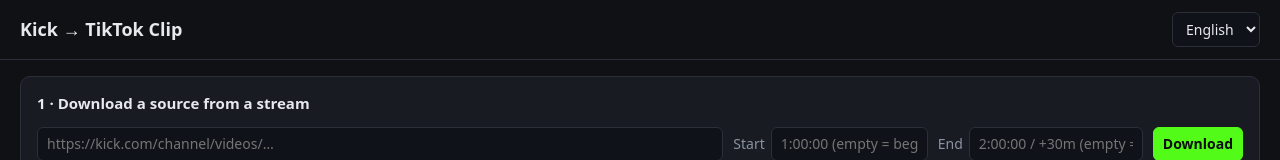
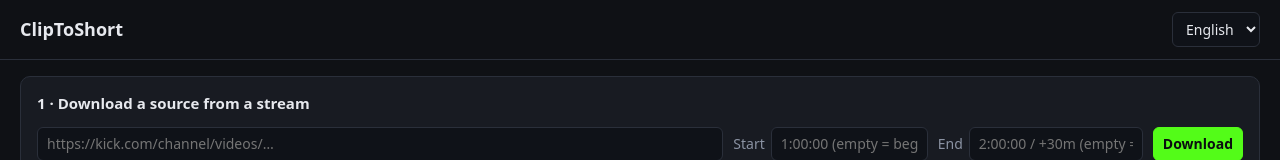
Before and after one commit to mustafa-cetin/ClipToShort, a plain HTML site: page static/index.html in a window 1280 px wide. Shown: the top 160 px of the page. Drawn offline with Linux system fonts and the light colour scheme; no server answers.

Commit message:
chore: rename project to ClipToShort
The GitHub repository was renamed from tiktok-video-maker to
ClipToShort. Update the README title, clone URL and folder name, the
license holder line, the whisper setup script's User-Agent, and the UI
title (page <title>, header and app.title in both languages).

```diff
--- a/static/i18n.js
+++ b/static/i18n.js
@@ -4,7 +4,7 @@
 // data-i18n-placeholder; app.js calls T(key, params). Server messages follow the X-Lang header.
 const I18N = {
   en: {
-    "app.title": "Kick → TikTok Clip",
+    "app.title": "ClipToShort",
     "ui.langTitle": "Interface language",
     // 1 · download
     "s1.title": "1 · Download a source from a stream",
@@ -159,7 +159,7 @@ const I18N = {
     "server.unreachable": "Could not connect to the server",
   },
   tr: {
-    "app.title": "Kick → TikTok Klip",
+    "app.title": "ClipToShort",
     "ui.langTitle": "Arayüz dili",
     "s1.title": "1 · Yayından kaynak indir",
     "dl.urlPlaceholder": "https://kick.com/kanal/videos/…",
--- a/static/index.html
+++ b/static/index.html
@@ -3,12 +3,12 @@
 <head>
 <meta charset="utf-8">
 <meta name="viewport" content="width=device-width, initial-scale=1">
-<title>Kick → TikTok Clip</title>
+<title>ClipToShort</title>
 <link rel="stylesheet" href="/static/style.css">
 </head>
 <body>
 <header>
-  <h1 data-i18n="app.title">Kick → TikTok Clip</h1>
+  <h1 data-i18n="app.title">ClipToShort</h1>
   <div id="status" class="chips"></div>
   <span class="grow"></span>
   <select id="uiLang" data-i18n-title="ui.langTitle" title="Interface language">
```
Also changed, not shown: 3 other files.
